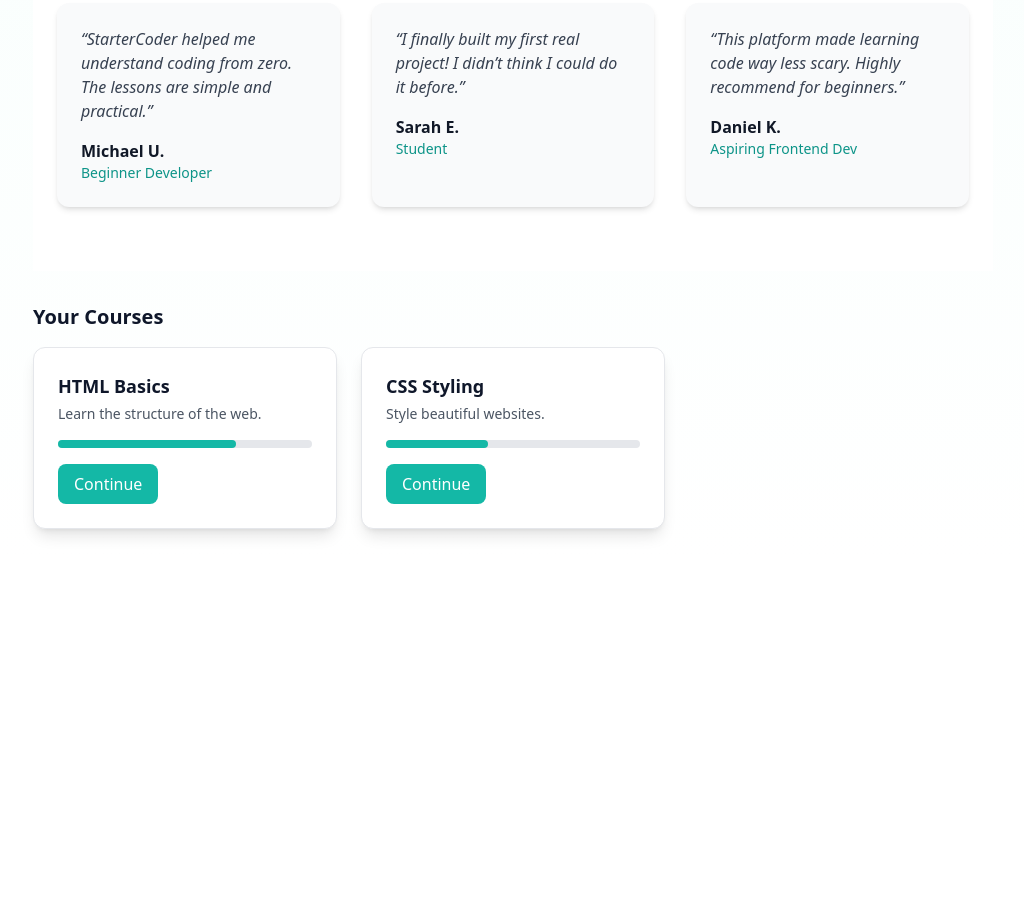
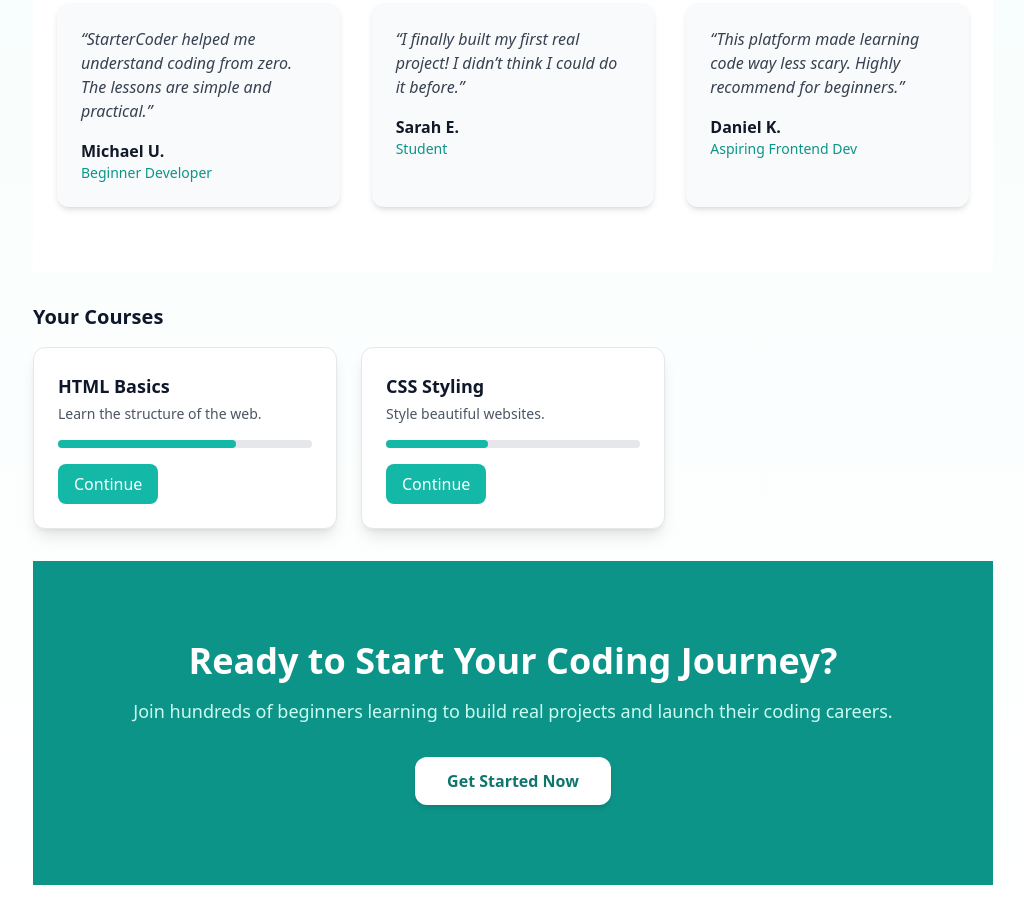
Before and after one commit to sageecodes/StarterCoder-Landing, a plain HTML site: page students-dashboard.html in a window 1280 px wide. Shown: the part 1147-2064 px from the top of the page, without its empty margins (255-1279 px from the left). Before the commit the page ends 1708 px from the top, so only its background shows below. Drawn offline with nearby package versions, Linux system fonts and the light colour scheme.

Commit message:
added cta

```diff
--- a/students-dashboard.html
+++ b/students-dashboard.html
@@ -64,7 +64,7 @@
           </a>
 
           <a
-            href="login.html"
+            href="index.html"
             class="flex items-center gap-3 px-4 py-2 rounded-lg hover:bg-gray-100 dark:hover:bg-gray-800 text-slate-700 dark:text-slate-300"
           >
             <span>🚪</span> Logout
@@ -399,6 +399,27 @@
             </div>
           </div>
         </section>
+
+        <!-- CTA -->
+        <section class="py-20 bg-teal-600 dark:bg-teal-700 text-white">
+          <div class="max-w-4xl mx-auto text-center px-6">
+            <h2 class="text-4xl font-bold mb-4">
+              Ready to Start Your Coding Journey?
+            </h2>
+
+            <p class="text-lg mb-8 text-teal-100">
+              Join hundreds of beginners learning to build real projects and
+              launch their coding careers.
+            </p>
+
+            <a
+              href="#"
+              class="inline-block bg-white text-teal-700 font-semibold px-8 py-3 rounded-xl shadow-md hover:bg-teal-100 transition"
+            >
+              Get Started Now
+            </a>
+          </div>
+        </section>
       </main>
     </div>
     <script>
```
